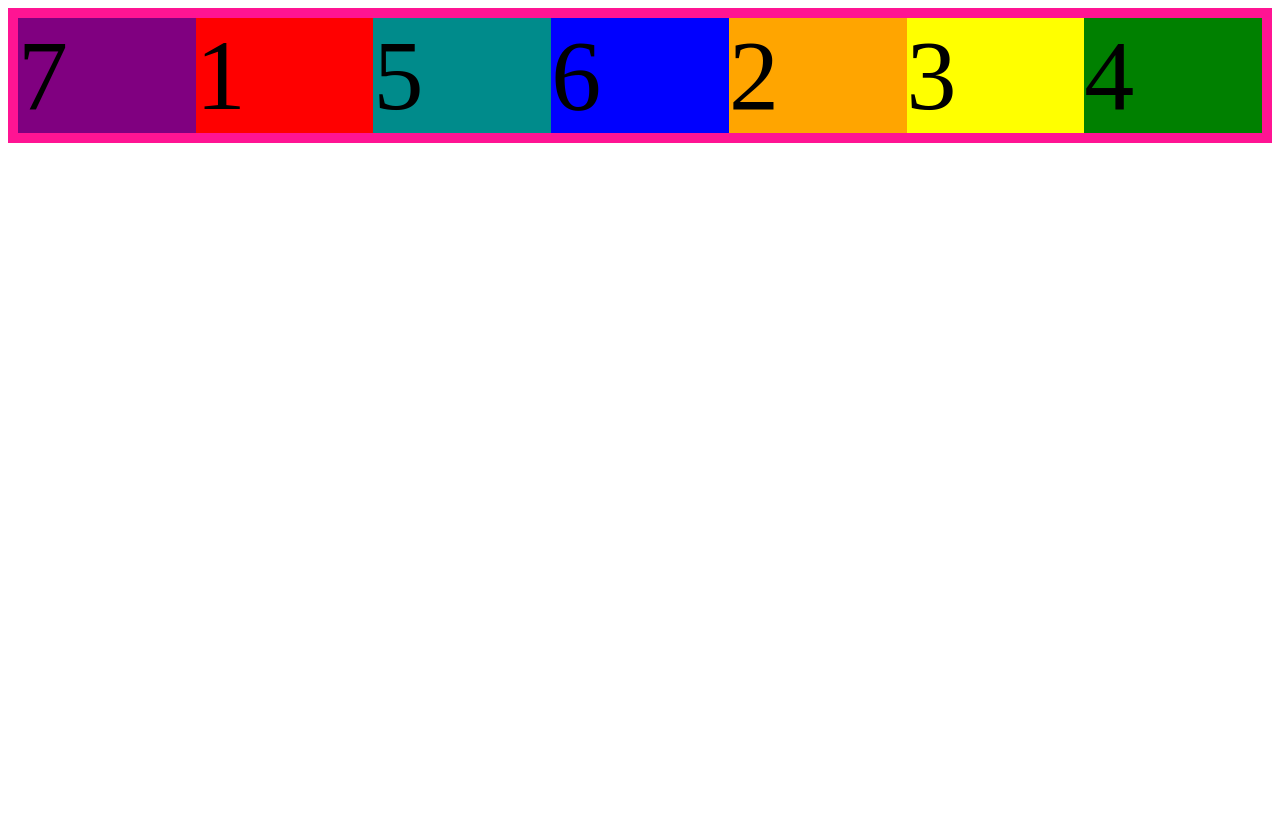
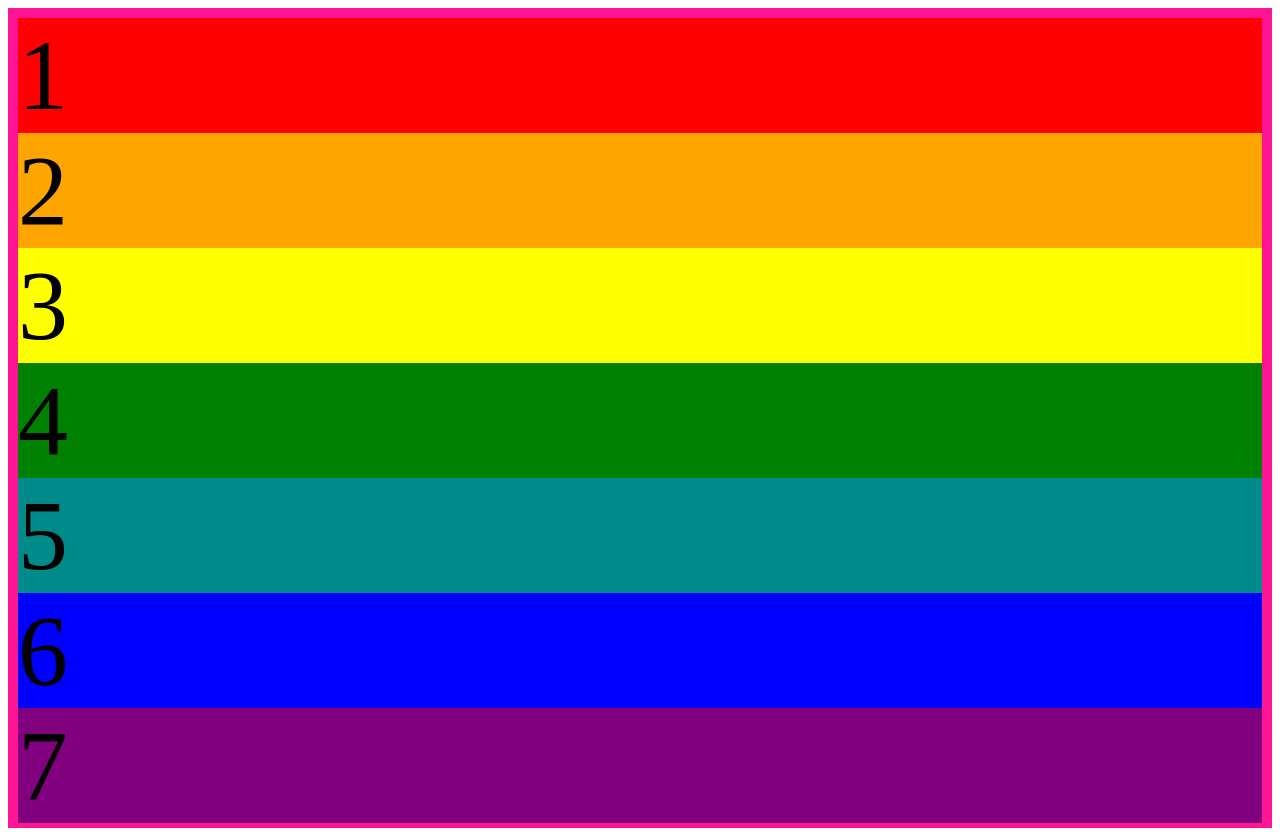
Before and after one commit to Weizilla/flexbox-test, a plain HTML site: page index.html in a window 1280 px wide. Before the commit the page ends 800 px from the top, so only its background shows below. Drawn offline with Linux system fonts and the light colour scheme.

Commit message:
add justify content

```diff
--- a/style.css
+++ b/style.css
@@ -1,3 +1,4 @@
+.box { font-size: 100px; }
 .box1 { background-color: red; }
 .box2 { background-color: orange; }
 .box3 { background-color: yellow; }
@@ -8,25 +9,8 @@
 
 .container {
     display: flex;
+    flex-direction: column;
     border: 10px solid deeppink;
+    justify-content: space-between;
+    height: 100vh;
 }
-
-.box {
-    font-size: 100px;
-    flex: 1;
-}
-
-.box4 {
-    order: 10;
-}
-.box7 {
-    order: -1;
-}
-
-.box2 {
-    order: 2;
-}
-
-.box3  {
-    order: 10;
-}
```
